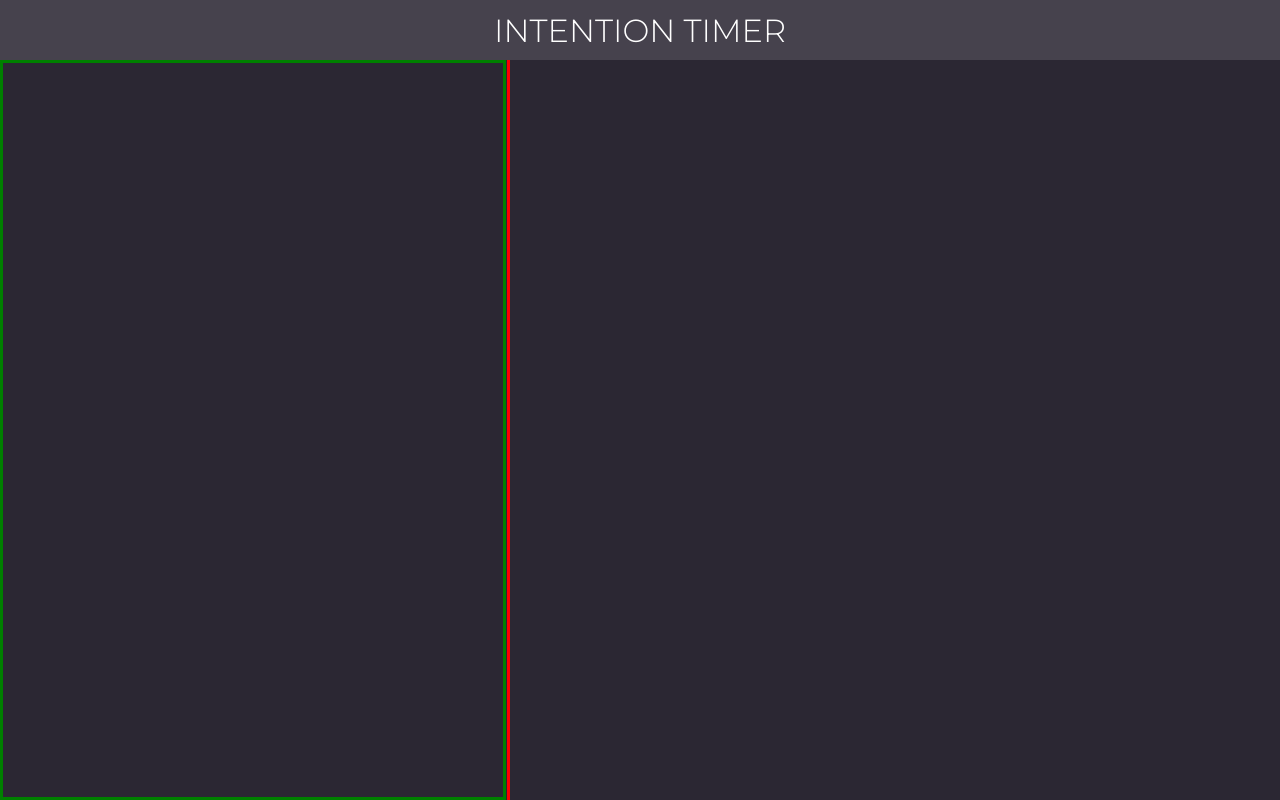
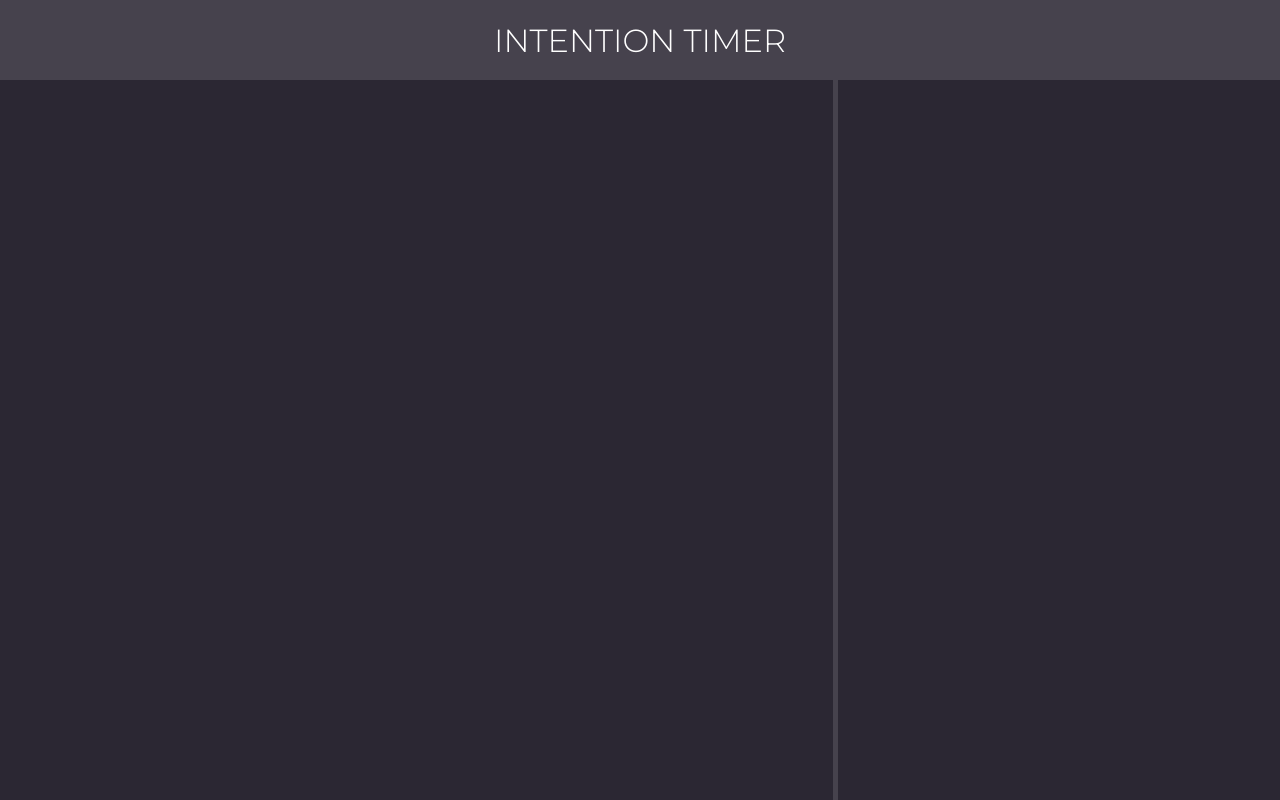
Before and after one commit to Markus-Xavier/intention-timer, a plain HTML site: page index.html in a window 1280 px wide. Drawn offline with Linux system fonts and the light colour scheme.

Commit message:
Add a few CSS changes to make the app look closer to the comp

```diff
--- a/styles.css
+++ b/styles.css
@@ -28,12 +28,12 @@ main{
 }
 
 section{
-    border: solid green 3px;
-    width: 500px;
+    /* border: solid green 3px; */
+    width: 65%;
 }
 
 #main-logo-header{
-    height: 60px;
+    height: 80px;
     background-color: #46424D;
     display: flex;
     justify-content: center;
@@ -43,7 +43,7 @@ section{
 }
 
 #line{
-    border-right: solid red 3px;
+    border-right: solid #46424D 5px;
     width: 1px;
     height: auto;
 }
```
